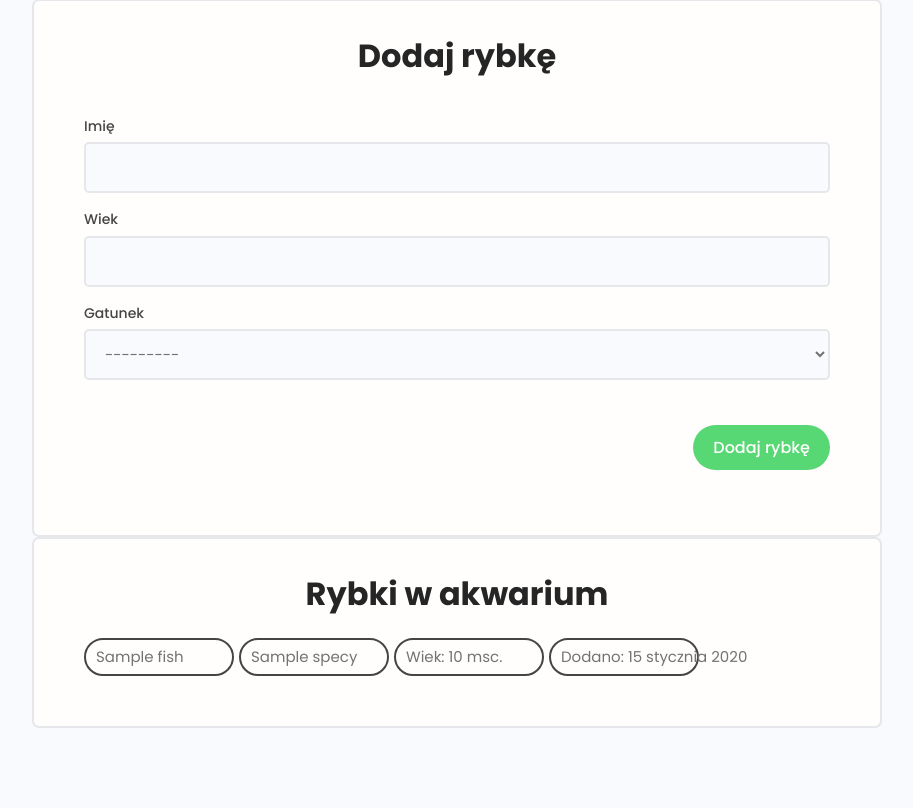
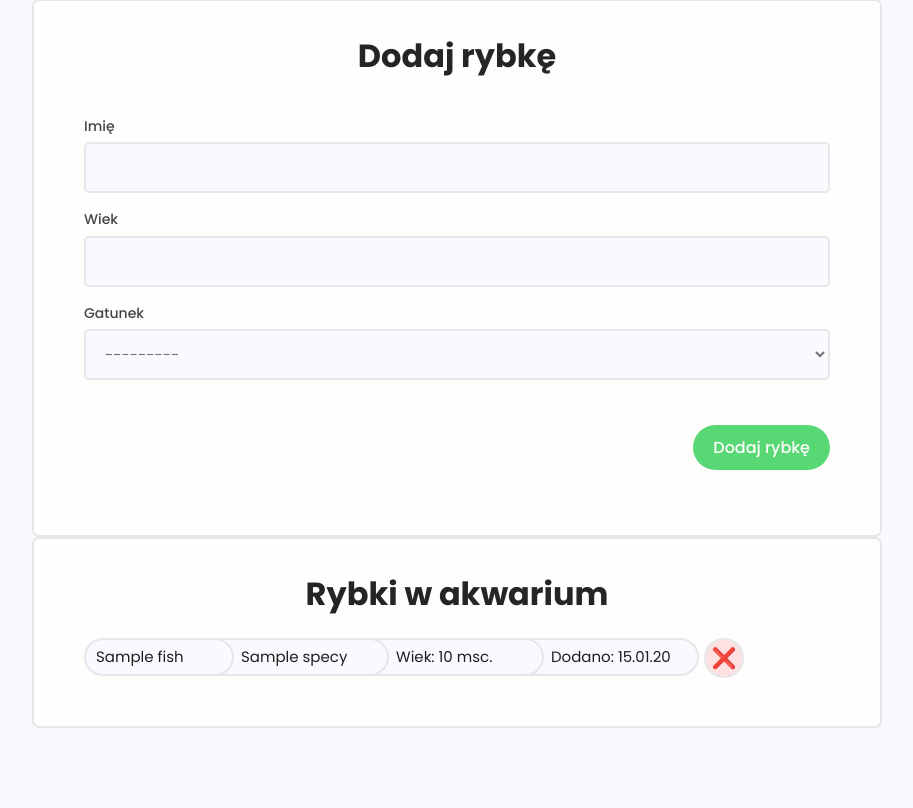
Before and after one commit to Mirek0206/AquaFriends, a Django app: page /aquarium/edit/1/ in a window 1280 px wide. Shown: the part 1175-1983 px from the top of the page, without its empty margins (183-1096 px from the left). Run offline with Django 5.2, Linux system fonts and the light colour scheme; a user stored in the database is signed in; tables that the repository leaves empty hold one stand-in row (values such as "Sample post"); some libraries are stand-ins or nearby versions.

Commit message:
Fish listu - visual uppdate

```diff
--- a/AquaLife/templates/AquaLife/edit_aquarium.html
+++ b/AquaLife/templates/AquaLife/edit_aquarium.html
@@ -63,10 +63,14 @@
             <ul class="fish-list">
                 {% for fish in fishes %}
                 <li class="fish-item">
-                    <div class="fish-capsule">{{ fish.name }}</div>
-                    <div class="fish-capsule">{{ fish.species }}</div>
-                    <div class="fish-capsule">Wiek: {{ fish.age }} msc.</div>
-                    <div class="fish-capsule">Dodano: {{ fish.date_added }}</div>
+                    <div class="fish-capsule fish-name">{{ fish.name }}</div>
+                    <div class="fish-capsule fish-species">{{ fish.species }}</div>
+                    <div class="fish-capsule fish-age">Wiek: {{ fish.age }} msc.</div>
+                    <div class="fish-capsule fish-date">Dodano: {{ fish.date_added|date:"d.m.y" }}</div>
+                    <form method="POST" action="{% url 'AquaLife:delete_fish' fish.id %}">
+                        {% csrf_token %}
+                        <input type="submit" value="&#10060;" class="btn-delete-fish">
+                    </form>
                 </li>
                 {% empty %}
                 <li>Brak rybek w akwarium</li>
--- a/AquaLife/urls.py
+++ b/AquaLife/urls.py
@@ -1,8 +1,9 @@
 from django.urls import path
-from .views import edit_aquarium
+from .views import delete_fish, edit_aquarium
 
 app_name = 'AquaLife'
 
 urlpatterns = [
     path('aquarium/edit/<int:pk>/', edit_aquarium, name='edit_aquarium'),
+    path('fish/delete/<int:pk>/', delete_fish, name='delete_fish'),
 ]
--- a/AquaLife/views.py
+++ b/AquaLife/views.py
@@ -37,3 +37,10 @@ def edit_aquarium(request, pk):
     }
 
     return render(request, 'AquaLife/edit_aquarium.html', context)
+
+@login_required(login_url='login')
+def delete_fish(request, pk):
+    fish = get_object_or_404(Fish, pk=pk, aquarium__user=request.user)
+    aquarium_pk = fish.aquarium.pk
+    fish.delete()
+    return redirect('AquaLife:edit_aquarium', pk=aquarium_pk)
--- a/static/styles/app.css
+++ b/static/styles/app.css
@@ -1254,9 +1254,45 @@ img {
   border-radius: 5rem;
   padding: 0.5rem 1rem;
   font-size: 1.5rem;
-  border: 0.2rem solid var(--color-sub-light);
+  color: #1e1e1e;
+  border: 2px solid var(--color-light);
+  background-color: var(--color-bg);
   margin-right: 0.5rem;
   margin-bottom: 0.5rem;
   white-space: nowrap;
+}
+
+.fish-name {
+  z-index: 10;
   width: 15rem;
 }
+
+.fish-species {
+  z-index: 9;
+  width: 30rem;
+  padding-left: 15rem;
+  margin-left: -15rem;
+}
+
+.fish-age {
+  z-index: 8;
+  width: 30rem;
+  padding-left: 15rem;
+  margin-left: -15rem;
+}
+
+.fish-date {
+  z-index: 7;
+  width: 30rem;
+  padding-left: 15rem;
+  margin-left: -15rem;
+}
+
+.btn-delete-fish {
+  background-color: var(--color-error-bg);
+  width: 4rem;
+  height: 4rem;
+  font-size: 2rem;
+  border-radius: 5rem;
+  border: 2px solid var(--color-light);
+}
```
